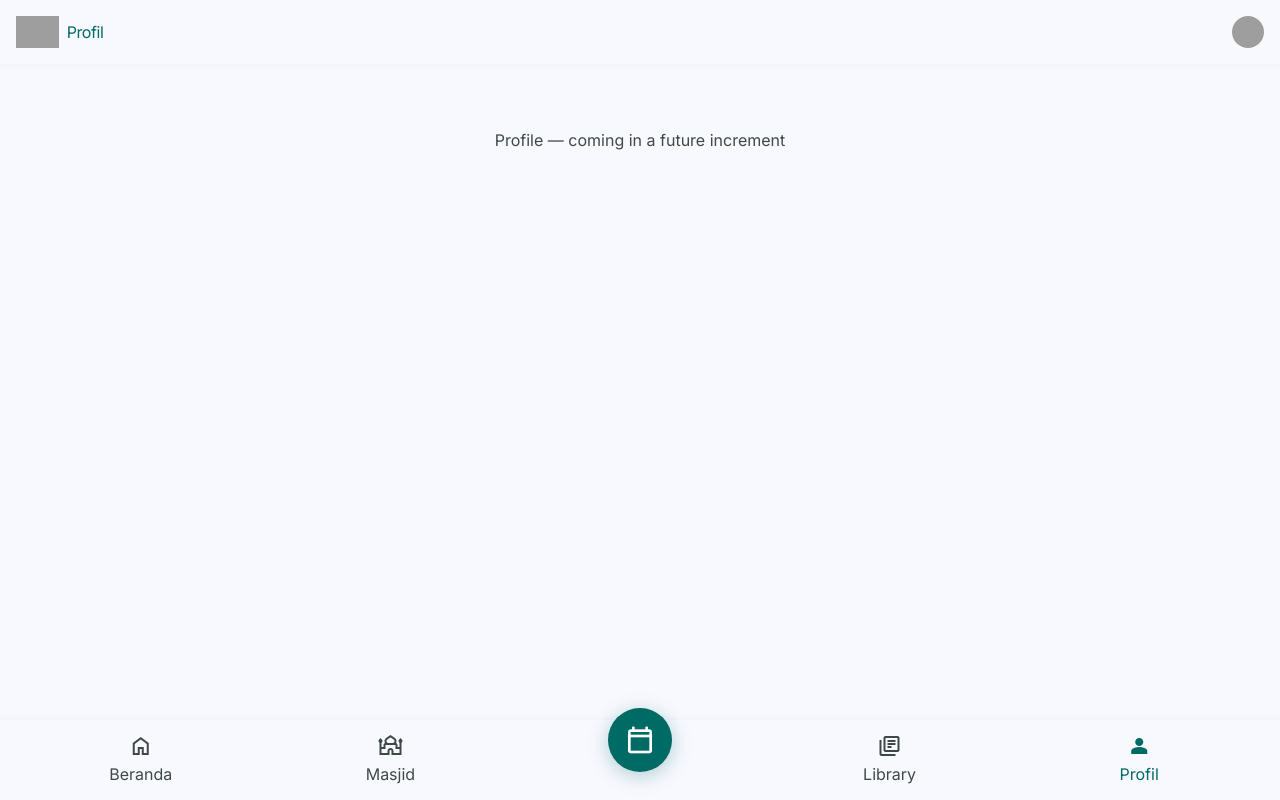
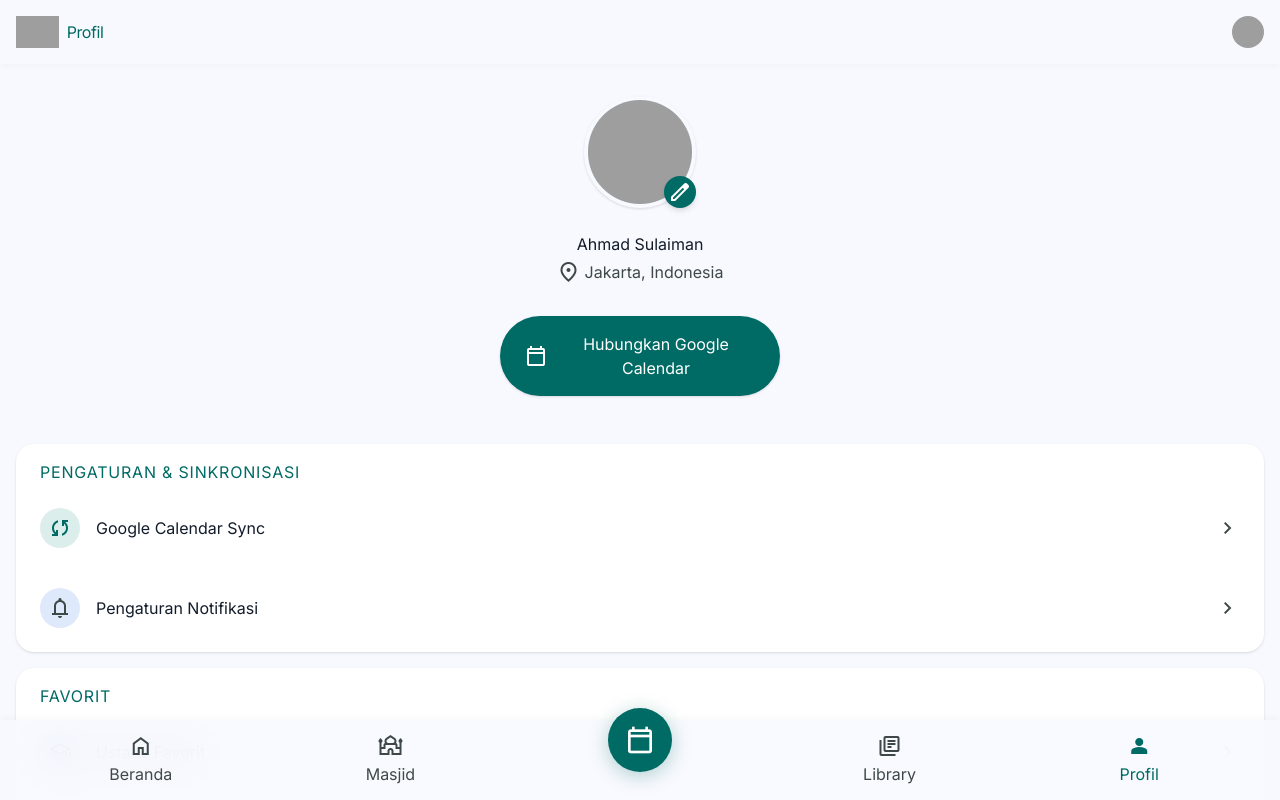
Before and after one commit to khakimh/sabeel, a React (Vite) app: page /profile in a window 1280 px wide. Shown: the top 800 px of the page. Built offline with nearby package versions, Linux system fonts and the light colour scheme; grey boxes are pictures that could not be loaded.

Commit message:
add profile

```diff
--- /dev/null
+++ b/src/components/ProfileHeader.jsx
@@ -0,0 +1,40 @@
+import Icon from './Icon'
+
+// Profile "Profil Saya" header block: avatar with edit badge, name,
+// location, and the primary CTA button.
+//
+// The edit badge is a plain, non-interactive <div> — matching Stitch's own
+// markup exactly (it's a <div>, not a <button>, despite the pencil icon).
+// There's no photo-upload flow to wire it to yet, and promoting it to a
+// real button that does nothing on click would just be a differently-shaped
+// version of the fake-interactive-element problem already avoided elsewhere
+// (the Masjid card's href="#"). "Hubungkan Google Calendar" IS a real
+// <button> in Stitch's export (full press/shadow treatment), so it stays
+// one here too — inert for now, same as Home's "Lihat Semua".
+/** @param {{ profile: import('../services/profileService').Profile }} props */
+export default function ProfileHeader({ profile }) {
+  return (
+    <div className="px-4 py-8 flex flex-col items-center">
+      <div className="relative mb-6">
+        <div className="w-28 h-28 rounded-full overflow-hidden shadow-sm bg-surface-container-high border-[4px] border-surface">
+          <img alt={`Profile Picture of ${profile.name}`} className="w-full h-full object-cover" src={profile.avatar} />
+        </div>
+        <div className="absolute bottom-0 right-0 bg-primary text-on-primary w-8 h-8 rounded-full flex items-center justify-center shadow-md">
+          <Icon name="edit" className="text-label-md" />
+        </div>
+      </div>
+      <h1 className="font-display-lg-mobile text-display-lg-mobile text-on-surface mb-1 text-center">{profile.name}</h1>
+      <p className="font-body-sm text-body-sm text-on-surface-variant flex items-center gap-1">
+        <Icon name="location_on" className="text-[16px]" />
+        {profile.location}
+      </p>
+      <button
+        type="button"
+        className="mt-8 bg-primary text-on-primary font-label-md text-label-md px-6 py-4 rounded-full flex items-center justify-center gap-2 w-full max-w-[280px] shadow-sm hover:shadow-md transition-shadow active:scale-95 transition-transform"
+      >
+        <Icon name="calendar_today" />
+        Hubungkan Google Calendar
+      </button>
+    </div>
+  )
+}
--- /dev/null
+++ b/src/components/SettingsGroup.jsx
@@ -0,0 +1,15 @@
+// Profile's settings-group card wrapper: an optional uppercase label above
+// a set of SettingsItem rows. Repeated 3 times on this screen — the third
+// group has no label, matching Stitch's own markup exactly (`label` is
+// optional here for that reason, not for speculative reuse).
+/** @param {{ label?: string, children: React.ReactNode }} props */
+export default function SettingsGroup({ label, children }) {
+  return (
+    <div className="bg-surface-container-lowest rounded-[18px] shadow-sm p-2 flex flex-col gap-2">
+      {label && (
+        <h2 className="font-label-sm text-label-sm text-primary uppercase tracking-wider px-4 pt-2">{label}</h2>
+      )}
+      {children}
+    </div>
+  )
+}
--- /dev/null
+++ b/src/components/SettingsItem.jsx
@@ -0,0 +1,34 @@
+import Icon from './Icon'
+
+// Profile's settings/menu row: icon circle + label + trailing chevron.
+// Used 5 times across Profile's 3 groups. `iconVariant` covers the one
+// visual split Stitch actually makes: "Google Calendar Sync" gets an
+// active teal icon circle ("accent"); the other 4 rows get the plain
+// neutral gray circle ("neutral", the default) — not a per-row style
+// choice, just these two fixed values.
+//
+// Rendered as a real, inert button — none of these 5 rows has a
+// destination yet (no calendar-sync flow, no notification-settings page,
+// no favorites list, no About page); see technical debt.
+/** @param {{ icon: string, label: string, iconVariant?: 'accent'|'neutral' }} props */
+export default function SettingsItem({ icon, label, iconVariant = 'neutral' }) {
+  const iconWrapperClasses =
+    iconVariant === 'accent'
+      ? 'bg-primary-container/20 text-primary'
+      : 'bg-surface-container-high text-on-surface-variant'
+
+  return (
+    <button
+      type="button"
+      className="w-full flex items-center justify-between p-4 bg-surface-container-lowest hover:bg-surface-container-low transition-colors rounded-xl text-left"
+    >
+      <div className="flex items-center gap-4">
+        <div className={`w-10 h-10 rounded-full flex items-center justify-center ${iconWrapperClasses}`}>
+          <Icon name={icon} />
+        </div>
+        <span className="font-headline-md text-[16px] text-on-surface">{label}</span>
+      </div>
+      <Icon name="chevron_right" className="text-on-surface-variant" />
+    </button>
+  )
+}
--- /dev/null
+++ b/src/mock/profile.js
@@ -0,0 +1,19 @@
+// Mock profile data. Content transcribed verbatim from the Stitch "Profil
+// Saya" screen (verified live via the Stitch MCP, project
+// 16403309371103694612). The avatar is deliberately NOT duplicated here —
+// Stitch's own export uses the identical image URL for this screen's large
+// profile picture as it does for AppHeader's top-right avatar, so
+// profileService reuses the same CURRENT_USER_AVATAR_URL constant instead
+// of repeating the literal a second time.
+
+/**
+ * @typedef {object} ProfileData
+ * @property {string} name
+ * @property {string} location
+ */
+
+/** @type {ProfileData} */
+export const profile = {
+  name: 'Ahmad Sulaiman',
+  location: 'Jakarta, Indonesia',
+}
--- a/src/pages/Profile.jsx
+++ b/src/pages/Profile.jsx
@@ -1,9 +1,29 @@
-// Placeholder only — NOT the Stitch "Profil Saya" design. Will be replaced
-// entirely in the Profile increment.
+import ProfileHeader from '../components/ProfileHeader'
+import SettingsGroup from '../components/SettingsGroup'
+import SettingsItem from '../components/SettingsItem'
+import { getProfile, SETTINGS_GROUPS } from '../services/profileService'
+
+// Matches the Stitch "Profil Saya" screen exactly (verified live via the
+// Stitch MCP, project 16403309371103694612): profile header, 3 settings
+// groups, app version footer.
 export default function Profile() {
+  const profile = getProfile()
+
   return (
-    <div className="px-md py-3xl text-center text-on-surface-variant font-body-sm">
-      Profile — coming in a future increment
+    <div className="flex flex-col w-full h-full pb-32">
+      <ProfileHeader profile={profile} />
+      <div className="px-4 mt-4 space-y-4">
+        {SETTINGS_GROUPS.map((group, index) => (
+          <SettingsGroup key={group.label ?? `group-${index}`} label={group.label}>
+            {group.items.map((item) => (
+              <SettingsItem key={item.label} icon={item.icon} label={item.label} iconVariant={item.iconVariant} />
+            ))}
+          </SettingsGroup>
+        ))}
+        <div className="py-6 flex justify-center">
+          <span className="font-label-sm text-label-sm text-on-surface-variant opacity-70">Versi 1.2.0</span>
+        </div>
+      </div>
     </div>
   )
 }
--- /dev/null
+++ b/src/services/profileService.js
@@ -0,0 +1,42 @@
+import { profile } from '../mock/profile'
+import { CURRENT_USER_AVATAR_URL } from '../config/constants'
+
+/**
+ * @typedef {object} Profile
+ * @property {string} name
+ * @property {string} location
+ * @property {string} avatar
+ */
+
+// Reads mock data today. Swapping to the real Google Apps Script backend
+// later only means changing this function's implementation — pages call
+// the same function signature either way.
+/** @returns {Profile} */
+export function getProfile() {
+  return { ...profile, avatar: CURRENT_USER_AVATAR_URL }
+}
+
+// Settings menu structure for the "Profil Saya" screen, in the exact
+// groups/order Stitch renders them. Static UI structure rather than
+// content, so it lives here as a plain constant (same treatment as
+// MOSQUE_FILTERS/KAJIAN_QUICK_FILTERS) instead of in mock/profile.js.
+export const SETTINGS_GROUPS = [
+  {
+    label: 'Pengaturan & Sinkronisasi',
+    items: [
+      { icon: 'sync', label: 'Google Calendar Sync', iconVariant: 'accent' },
+      { icon: 'notifications', label: 'Pengaturan Notifikasi' },
+    ],
+  },
+  {
+    label: 'Favorit',
+    items: [
+      { icon: 'school', label: 'Ustadz Favorit' },
+      { icon: 'mosque', label: 'Masjid Favorit' },
+    ],
+  },
+  {
+    label: null,
+    items: [{ icon: 'info', label: 'Tentang Sabeel' }],
+  },
+]
```
